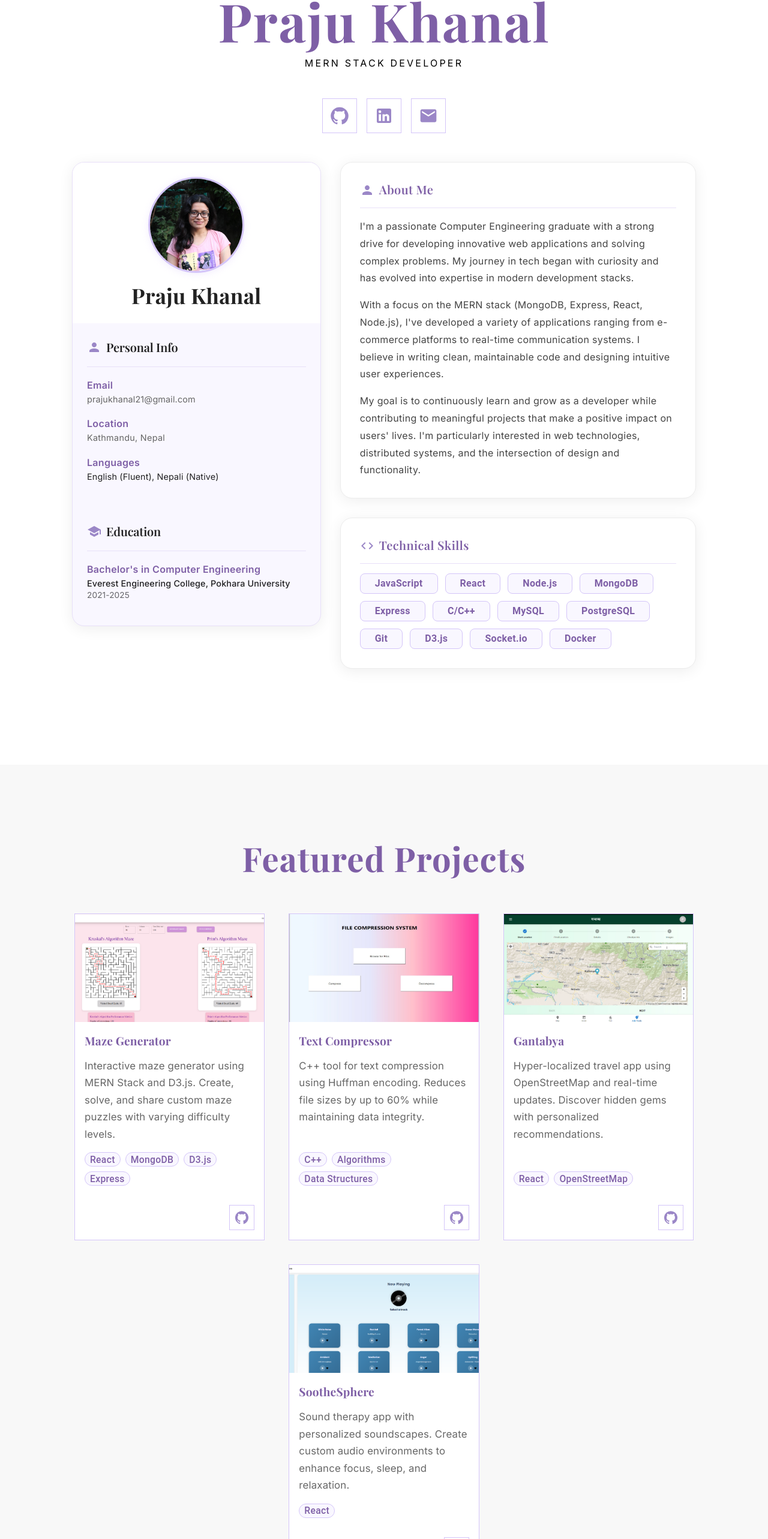
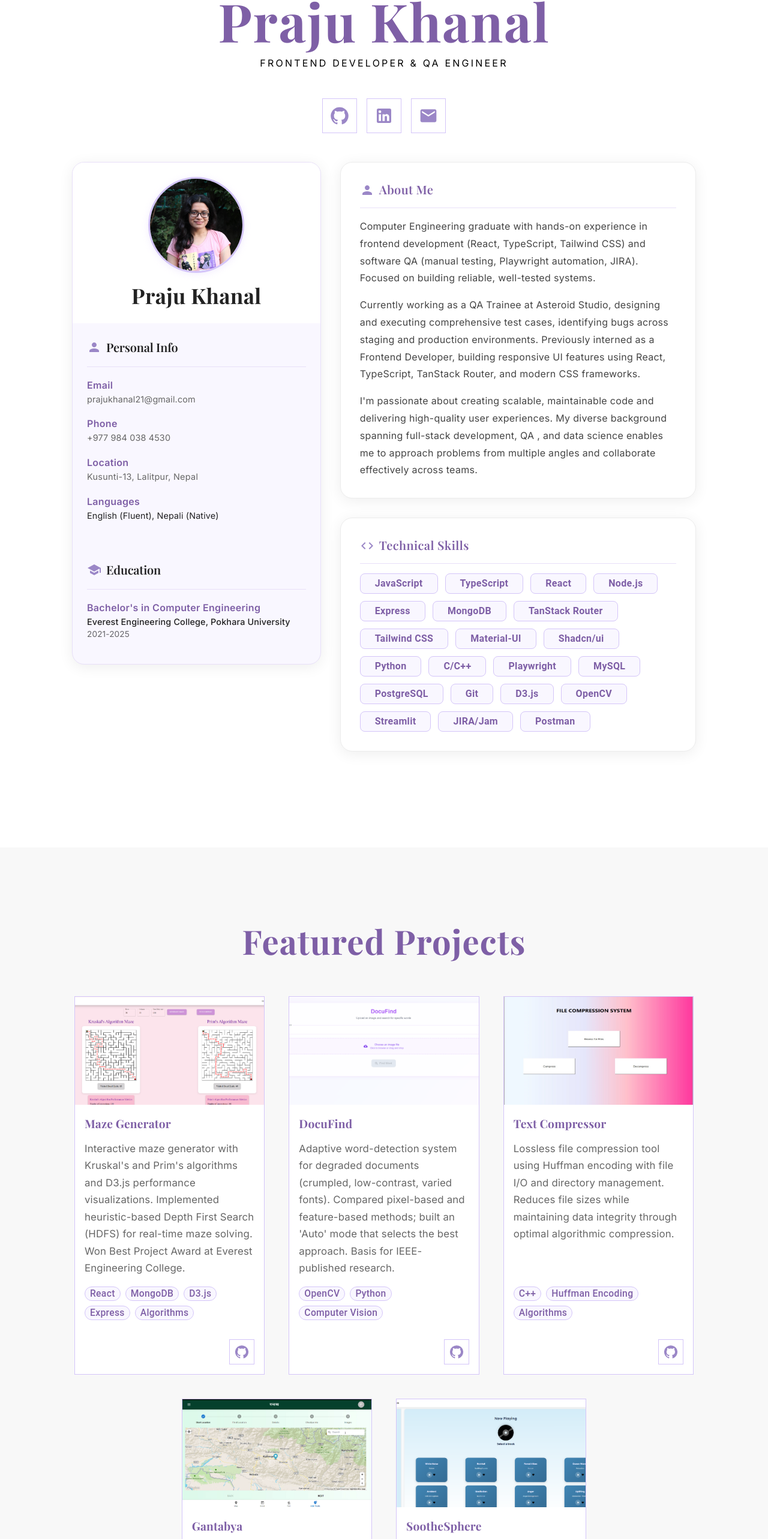
Before and after one commit to Praju2002/portfolio, a React (Vite) app: page / in a window 1280 px wide. Shown: the part 201-2767 px from the top of the page at 60% size. Built offline with nearby package versions, Linux system fonts and the light colour scheme.

Commit message:
minor updates

```diff
--- a/src/components/AboutMe.jsx
+++ b/src/components/AboutMe.jsx
@@ -20,17 +20,26 @@ const AboutMe = () => {
   };
   const skills = [
     { name: "JavaScript", level: "Intermediate" },
+    { name: "TypeScript", level: "Intermediate" },
     { name: "React", level: "Intermediate" },
     { name: "Node.js", level: "Intermediate" },
+    { name: "Express", level: "Intermediate" },
     { name: "MongoDB", level: "Intermediate" },
-    { name: "Express", level: "Intermediate" },
+    { name: "TanStack Router", level: "Intermediate" },
+    { name: "Tailwind CSS", level: "Intermediate" },
+    { name: "Material-UI", level: "Intermediate" },
+    { name: "Shadcn/ui", level: "Intermediate" },
+    { name: "Python", level: "Intermediate" },
     { name: "C/C++", level: "Intermediate" },
+    { name: "Playwright", level: "Intermediate" },
     { name: "MySQL", level: "Intermediate" },
-    { name: "PostgreSQL", level: "Basic" },
+    { name: "PostgreSQL", level: "Intermediate" },
     { name: "Git", level: "Intermediate" },
-    { name: "D3.js", level: "Basic" },
-    { name: "Socket.io", level: "Basic" },
-    { name: "Docker", level: "Basic" }
+    { name: "D3.js", level: "Intermediate" },
+    { name: "OpenCV", level: "Basic" },
+    { name: "Streamlit", level: "Basic" },
+    { name: "JIRA/Jam", level: "Intermediate" },
+    { name: "Postman", level: "Intermediate" }
   ];
 
   return (
@@ -83,7 +92,7 @@ const AboutMe = () => {
               fontFamily: "'Inter', sans-serif",
             }}
           >
-            MERN Stack Developer
+            Frontend Developer & QA Engineer
           </Typography>
 
 
@@ -199,9 +208,15 @@ const AboutMe = () => {
                   </Box>
                   <Box sx={{ mb: 2 }}>
                     <Typography variant="subtitle1" fontWeight="600" color="#7e5fa6" sx={{ fontSize: { xs: "0.9rem", md: "1rem" }, fontFamily: "'Inter', sans-serif", letterSpacing: '0.02em' }}>
+                      Phone
+                    </Typography>
+                    <Typography variant="body2" sx={{ fontSize: { xs: "0.85rem", md: "0.9rem" }, color: "#666", letterSpacing: '0.01em' }}>+977 984 038 4530</Typography>
+                  </Box>
+                  <Box sx={{ mb: 2 }}>
+                    <Typography variant="subtitle1" fontWeight="600" color="#7e5fa6" sx={{ fontSize: { xs: "0.9rem", md: "1rem" }, fontFamily: "'Inter', sans-serif", letterSpacing: '0.02em' }}>
                       Location
                     </Typography>
-                    <Typography variant="body2" sx={{ fontSize: { xs: "0.85rem", md: "0.9rem" }, color: "#666", letterSpacing: '0.02em' }}>Kathmandu, Nepal</Typography>
+                    <Typography variant="body2" sx={{ fontSize: { xs: "0.85rem", md: "0.9rem" }, color: "#666", letterSpacing: '0.02em' }}>Kusunti-13, Lalitpur, Nepal</Typography>
                   </Box>
                   <Box sx={{ mb: 2 }}>
                     <Typography variant="subtitle1" fontWeight="600" color="#7e5fa6" sx={{ fontSize: { xs: "0.9rem", md: "1rem" }, fontFamily: "'Inter', sans-serif", letterSpacing: '0.02em' }}>
@@ -258,19 +273,13 @@ const AboutMe = () => {
                 </Box>
                 <Divider sx={{ mb: 2, borderColor: `#e8e0f8` }} />
                 <Typography variant="body1" sx={{ mb: 2, color: "#444", lineHeight: 1.8, fontSize: { xs: "0.9rem", sm: "1rem" } }}>
-                  I'm a passionate Computer Engineering graduate with a strong drive for developing innovative web applications
-                  and solving complex problems. My journey in tech began with curiosity and has evolved into expertise
-                  in modern development stacks.
+                  Computer Engineering graduate with hands-on experience in frontend development (React, TypeScript, Tailwind CSS) and software QA (manual testing, Playwright automation, JIRA). Focused on building reliable, well-tested systems.
                 </Typography>
                 <Typography variant="body1" sx={{ mb: 2, color: "#444", lineHeight: 1.8, fontSize: { xs: "0.9rem", sm: "1rem" } }}>
-                  With a focus on the MERN stack (MongoDB, Express, React, Node.js), I've developed a
-                  variety of applications ranging from e-commerce platforms to real-time communication systems.
-                  I believe in writing clean, maintainable code and designing intuitive user experiences.
+                  Currently working as a QA Trainee at Asteroid Studio, designing and executing comprehensive test cases, identifying bugs across staging and production environments. Previously interned as a Frontend Developer, building responsive UI features using React, TypeScript, TanStack Router, and modern CSS frameworks.
                 </Typography>
                 <Typography variant="body1" sx={{ color: "#444", lineHeight: 1.8, fontSize: { xs: "0.9rem", sm: "1rem" } }}>
-                  My goal is to continuously learn and grow as a developer while contributing to meaningful
-                  projects that make a positive impact on users' lives. I'm particularly interested in web technologies,
-                  distributed systems, and the intersection of design and functionality.
+                  I'm passionate about creating scalable, maintainable code and delivering high-quality user experiences. My diverse background spanning full-stack development, QA , and data science enables me to approach problems from multiple angles and collaborate effectively across teams.
                 </Typography>
               </Paper>
             </motion.div>
--- a/src/components/Achievements.jsx
+++ b/src/components/Achievements.jsx
@@ -13,38 +13,46 @@ const Achievements = () => {
   const borderGray = "#d4c5f9";
 
   const achievements = [
+     {
+      year: "2026",
+      event: "IEEE Publication – Word Detection Research",
+      description: "Co-authored 'Word Detection Using Average Height and Inter-Character Gaps' published at 2026 International Conference on ICT and Photonics (ICTP), Kathmandu, Nepal.",
+      icon: <EmojiEventsIcon />,
+      category: "Academic"
+    },
     {
       year: "2025",
-      event: "Best Project Award – Minor Project.",
-      description: "Awarded for building a Maze Generator & Solver using the MERN stack and D3.js, featuring interactive step-by-step animations, HDFS-based solving, and performance analytics like number of intersections, dead ends, and steps taken.",
+      event: "Data Science Fellow – Equitech Futures",
+      description: "Built an interactive dashboard for African water utility managers using Python and Streamlit. Led research on youth-driven political engagement, scraped and analyzed six months of Instagram data, and ran sentiment analysis. Synthesized findings into structured analysis on political communication and public perception.",
+      icon: <EmojiEventsIcon />,
+      category: "Fellowship"
+    },
+
+    {
+      year: "2024",
+      event: "Best Project Award – Maze Generator (Minor Project)",
+      description: "Awarded for building an interactive maze generator & solver using MERN stack and D3.js, featuring step-by-step animations, HDFS-based solving, and performance analytics tracking intersections, dead ends, and steps taken.",
       icon: <EmojiEventsIcon />,
       category: "Academic"
     },
     {
       year: "2024",
+      event: "Selected as a Fellow for Women Leaders in Technology (WLiT)",
+      description: "One of 15 selected from over 150+ applicants for this prestigious technology leadership program. Gained hands-on experience with JavaScript, Node.js, Express, MongoDB, Git, and EJS. Attended leadership sessions covering goal-setting, empathy, and time management.",
+      icon: <EmojiEventsIcon />,
+      category: "Fellowship"
+    },
+    {
+      year: "2024",
       event: "1st Place – Intra-College Coding Competition",
-      description: "Developed a real-time collaborative code editor with integrated compiler and version control system.",
+      description: "Developed a real-time collaborative code editor with integrated compiler and version control system, demonstrating strong problem-solving and implementation skills.",
       icon: <CodeIcon />,
       category: "Competition"
     },
     {
       year: "2024",
-      event: "Selected as a Fellow for Women Leaders in Technology (WLiT)",
-      description: "One of 15 selected from over 150+ applicants for this prestigious technology leadership program.",
-      icon: <EmojiEventsIcon />,
-      category: "Fellowship"
-    },
-    {
-      year: "2024",
-      event: "Participant – KU Hackathon",
-      description: "Developed an interactive travel app utilizing OpenStreetMap API with custom route planning features.",
-      icon: <GroupsIcon />,
-      category: "Hackathon"
-    },
-    {
-      year: "2024",
-      event: "Contributor to GirlScript Summer of Code (GSSoC)",
-      description: "Contributed to open source projects focusing on educational technology tools for underserved communities.",
+      event: "Open Source Contributor – GirlScript Summer of Code (GSSoC)",
+      description: "Proposed feature enhancements including disappearing messages, search filters, and resource categorization across multiple open-source projects. Collaborated with international teams via issue tracking and contributed to Hacktoberfest.",
       icon: <VolunteerActivismIcon />,
       category: "Open Source"
     },
--- a/src/components/Projects.jsx
+++ b/src/components/Projects.jsx
@@ -15,34 +15,42 @@ import GitHubIcon from "@mui/icons-material/GitHub";
 import mazeimg from "/maze.png";
 import textimg from "/text.png";
 import soothesphereimg from "/soothesphere.png";
+import docufindimg from "/docufind.png";
 
 const projects = [
   {
     title: "Maze Generator",
     image: mazeimg,
-    desc: "Interactive maze generator using MERN Stack and D3.js. Create, solve, and share custom maze puzzles with varying difficulty levels.",
-    tags: ["React", "MongoDB", "D3.js", "Express"],
+    desc: "Interactive maze generator with Kruskal's and Prim's algorithms and D3.js performance visualizations. Implemented heuristic-based Depth First Search (HDFS) for real-time maze solving. Won Best Project Award at Everest Engineering College.",
+    tags: ["React", "MongoDB", "D3.js", "Express", "Algorithms"],
     github: "https://github.com/Praju2002/Minorproj.git"
+  },
+  {
+    title: "DocuFind",
+    image: docufindimg,
+    desc: "Adaptive word-detection system for degraded documents (crumpled, low-contrast, varied fonts). Compared pixel-based and feature-based methods; built an 'Auto' mode that selects the best approach. Basis for IEEE-published research.",
+    tags: ["OpenCV", "Python", "Computer Vision"],
+    github: "https://github.com/Praju2002/template-final.git"
   },
   {
     title: "Text Compressor",
     image: textimg,
-    desc: "C++ tool for text compression using Huffman encoding. Reduces file sizes by up to 60% while maintaining data integrity.",
-    tags: ["C++", "Algorithms", "Data Structures"],
+    desc: "Lossless file compression tool using Huffman encoding with file I/O and directory management. Reduces file sizes while maintaining data integrity through optimal algorithmic compression.",
+    tags: ["C++", "Huffman Encoding", "Algorithms"],
     github: "https://github.com/Praju2002/miniproject.git"
   },
   {
     title: "Gantabya",
     image: "/gantabya.jpg",
-    desc: "Hyper-localized travel app using OpenStreetMap and real-time updates. Discover hidden gems with personalized recommendations.",
-    tags: ["React", "OpenStreetMap"],
+    desc: "Hyper-localized travel app for Nepali travelers with interactive trail mapping via OpenStreetMap. Users can add/share trails and checkpoints; real-time weather via OpenWeatherMap API.",
+    tags: ["React", "OpenStreetMap", "REST APIs", "Geolocation"],
     github: "https://github.com/Abhiyan31415/Elsendero.git"
   },
   {
     title: "SootheSphere",
     image: soothesphereimg,
-    desc: "Sound therapy app with personalized soundscapes. Create custom audio environments to enhance focus, sleep, and relaxation.",
-    tags: ["React"],
+    desc: "Sound therapy app with personalized soundscapes based on user mood and a journaling interface. Create custom audio environments to enhance focus, sleep, and relaxation. Built during WLiT fellowship.",
+    tags: ["Node.js", "MongoDB", "EJS", "Audio Processing"],
     github: "https://github.com/Praju2002/WLiT-Hackathon.git"
   }
 ];
```
Also changed, not shown: public/docufind.png (added), 1 other file (tests, documents, lock files or other folders).
